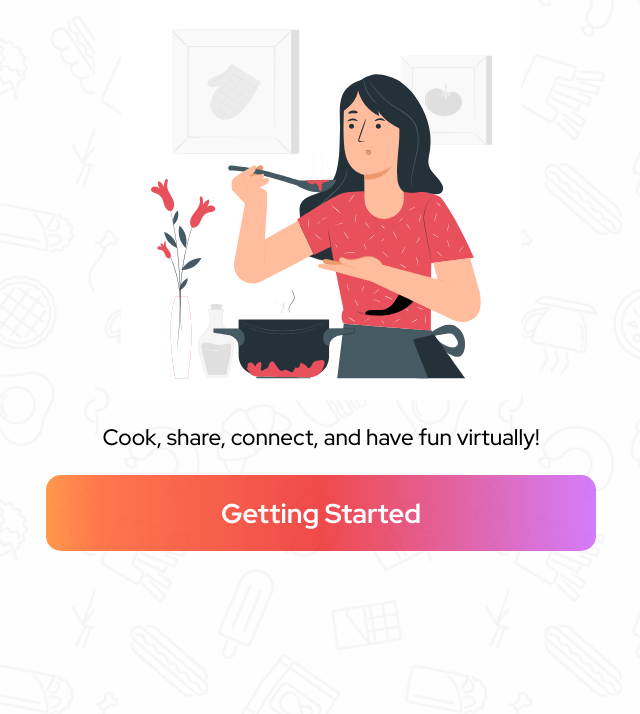
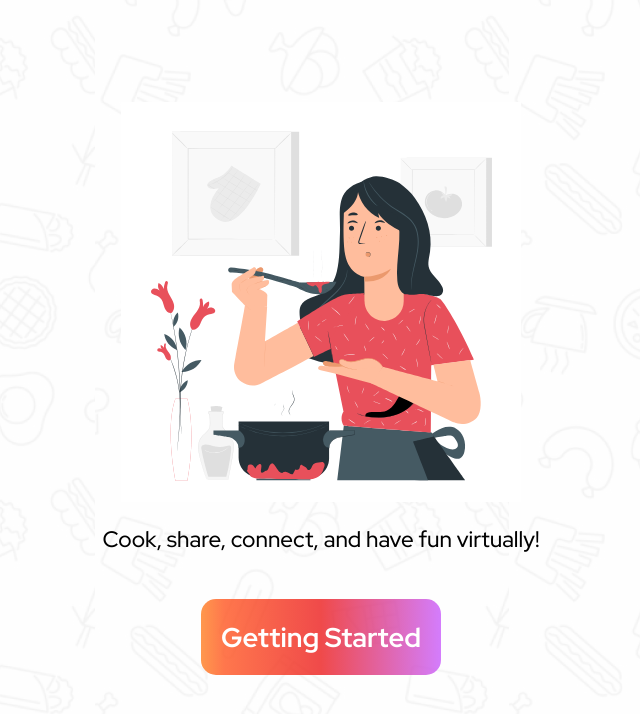
Before and after one commit to TakuyaKToyokawa/cook-off, a Next.js app: page / in a window 1280 px wide. Shown: the top 714 px of the page, without its empty margins (319-959 px from the left). Built offline with nearby package versions, Linux system fonts and the light colour scheme.

Commit message:
styling fixes for intro pages

```diff
--- a/pages/event/create-process/[id].js
+++ b/pages/event/create-process/[id].js
@@ -162,7 +162,7 @@ function renderSwitch(id) {
           <h2 className="eventTitle">Choose a recipe</h2>
           <div style={{ "margin-bottom": "50px" }}>
             <SearchBar />
-            <Scrollbar height="400px">
+            <Scrollbar height="65vh">
               <ul className="list">
                 {recipe.map((o, i) => {
                   return (
--- a/pages/index.js
+++ b/pages/index.js
@@ -10,7 +10,7 @@ function Profile() {
 
   return (
     <main className="main">
-      <div className="content centerFlex">
+      <div className="centerFlex content ">
         <Lottie options={defaultOptions} height={"400px"} />
         <h3 className="textCenter">Cook, share, connect, and have fun virtually!</h3>
         <PrimaryButton text="Getting Started" link="/welcome-process" />
--- a/pages/index.scss
+++ b/pages/index.scss
@@ -102,9 +102,10 @@ h3{
     }
   }
   .centerFlex {
+    display:flex;
     flex-direction: column;
-    justify-content: space-around;
-    height: auto;
+    align-items: center;
+    justify-content: center;
   }
 }
 
```
